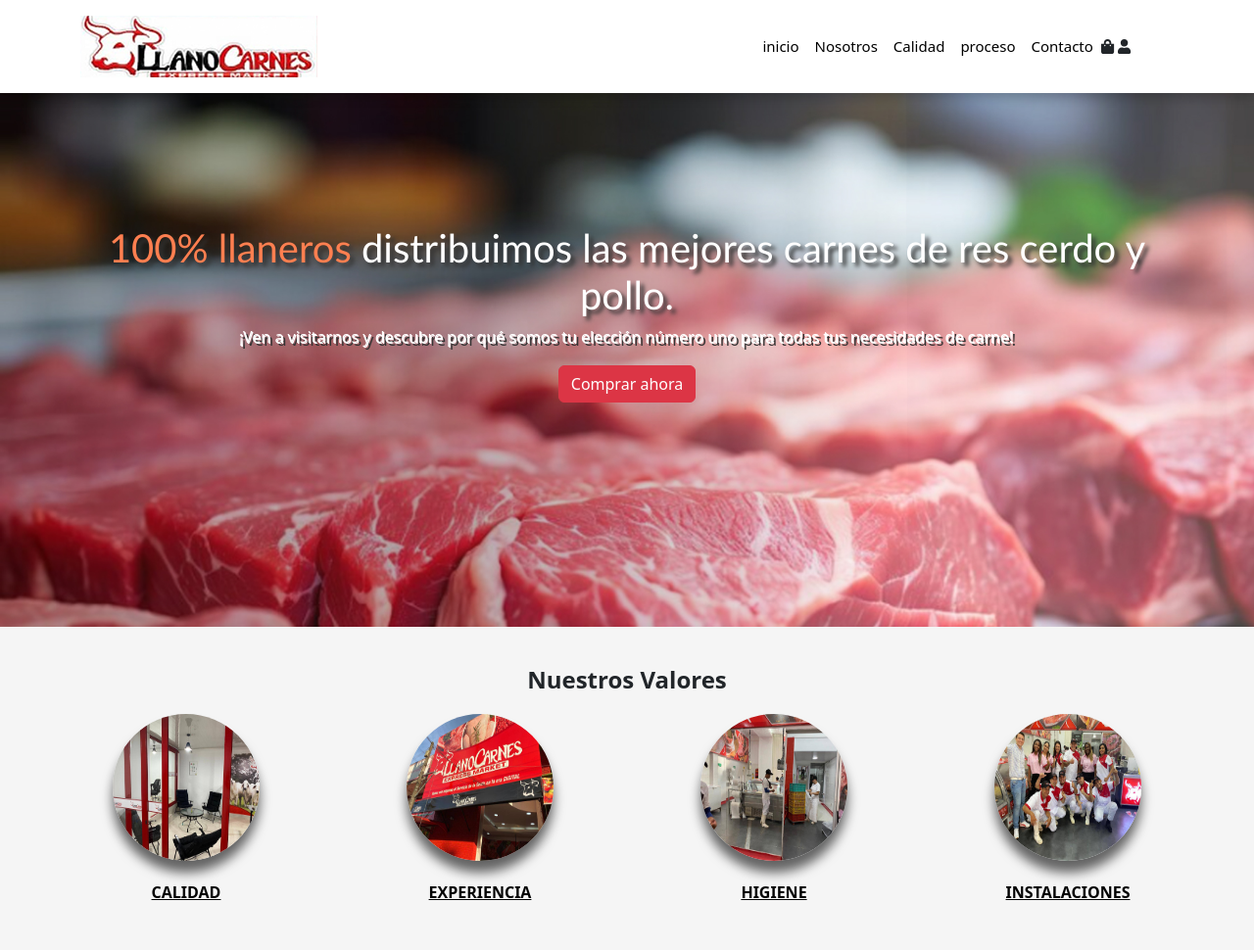
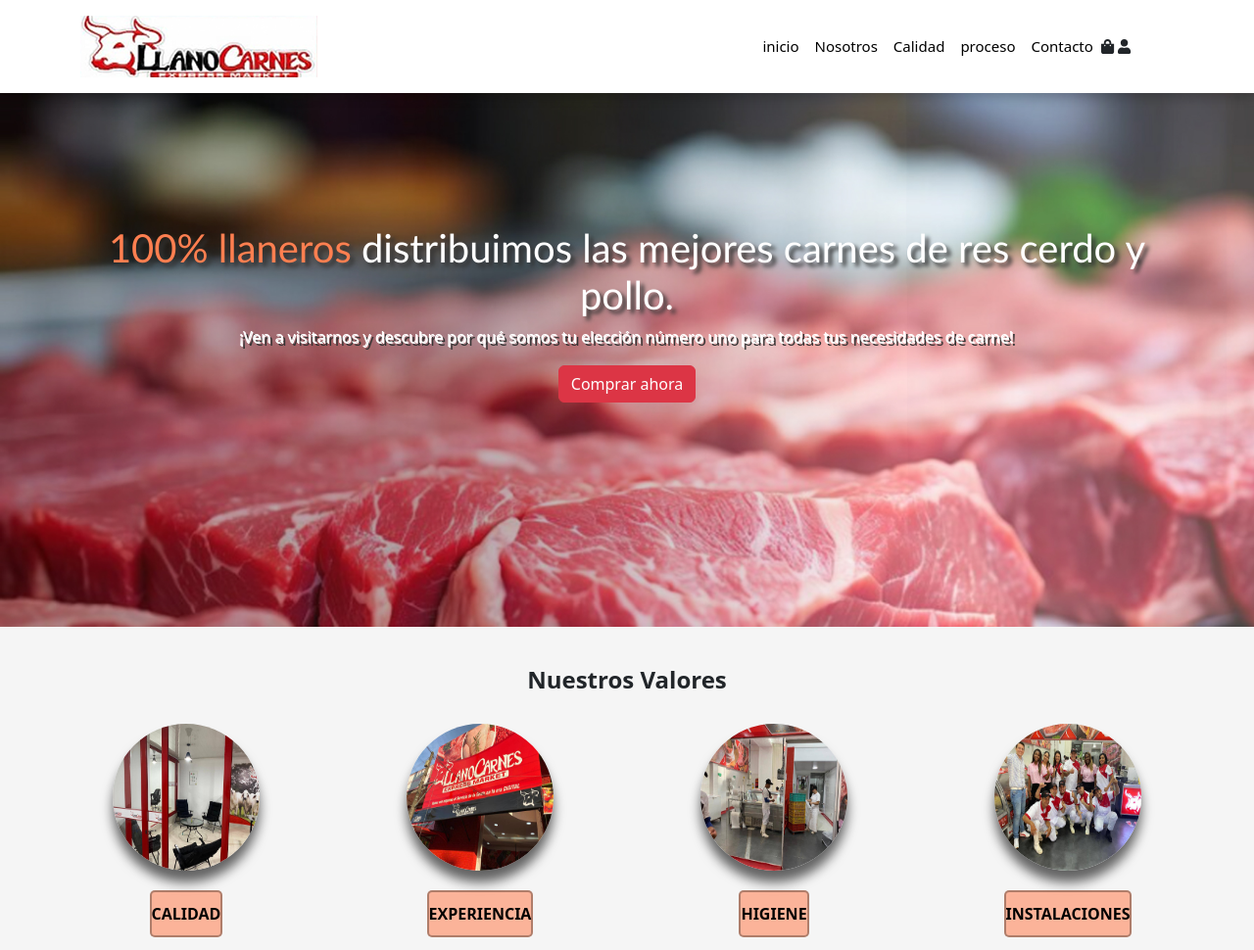
Before and after one commit to steve758/llanocarnesexpress, a plain HTML site: page index.html in a window 1280 px wide. Shown: the top 970 px of the page at 98% size. Drawn offline with nearby package versions, Linux system fonts and the light colour scheme.

Commit message:
ajuste de seccion

```diff
--- a/assets/css/style.css
+++ b/assets/css/style.css
@@ -337,14 +337,54 @@ hr{
 
 
 
-/* estilos seccion valores */
+/* ----------------------estilos seccion valores-------------- */
+
+.valores-images {
+  display: flex;
+  flex-wrap: wrap;
+  justify-content: space-between; /* Cambiamos a "space-between" para que los elementos estén separados igualmente */
+  align-items: flex-start; /* Centramos verticalmente los elementos en el contenedor */
+
+}
+
+.valor {
+  width: 10%; /* O ajusta según tus necesidades */
+  box-sizing: border-box;
+  padding: 10px;
+  text-align: center;
+  margin-bottom: 20px;
+  flex: 1; /* Distribuye el espacio disponible igualmente entre los elementos */
+  max-width: 85%; /* Establece un ancho máximo para cada elemento para que haya 4 en una fila */
+  box-sizing: border-box; /* Incluye el padding en el ancho máximo */
+}
+
+.valor img {
+  width: 100%; /* Ajusta según tus necesidades */
+  height: 100px;
+  border-radius: 50%;
+  margin-bottom: 10px;
+  box-shadow: 0 10px 10px 0 rgba(0, 0, 0, 0.6);
+}
+.valor-text-container {
+  margin-top: 10px;
+}
+
+/* Media Query para pantallas más pequeñas */
+@media screen and (max-width: 768px) {
+  .valor {
+    width: 100%; /* Cambia el ancho para adaptarse a una sola columna */
+
+  }
+}
+
 
 
 .toggle-button {
-  background-color: transparent;
-  border: none;
+  background-color: rgba(255, 127, 80, 0.562);
+  border: 2px solid rgba(0, 0, 0, 0.301);
   cursor: pointer;
-  text-decoration: underline;
+  text-decoration: none;
+  border-radius: 5px;
   color: rgb(0, 0, 0);
 
 }
@@ -354,7 +394,7 @@ hr{
 }
 
 body {
-  font-family: Arial, sans-serif;
+  font-family: Poppins, sans-serif;
 }
 
 .valor-text-container {
@@ -376,24 +416,6 @@ body {
   font-weight: bold;
   margin-bottom: 20px;
 }
-
-.valores-images {
-  display: flex;
-  justify-content: space-between; /* Cambiamos a "space-between" para que los elementos estén separados igualmente */
-  align-items: center; /* Centramos verticalmente los elementos en el contenedor */
-  flex-wrap: wrap;
-}
-
-.valor {
-  text-align: center;
-  margin-bottom: 20px;
-  flex: 1; /* Distribuye el espacio disponible igualmente entre los elementos */
-  max-width: 25%; /* Establece un ancho máximo para cada elemento para que haya 4 en una fila */
-  box-sizing: border-box; /* Incluye el padding en el ancho máximo */
-}
-
-
-
 
 .valor img {
   width: 150px;
```
